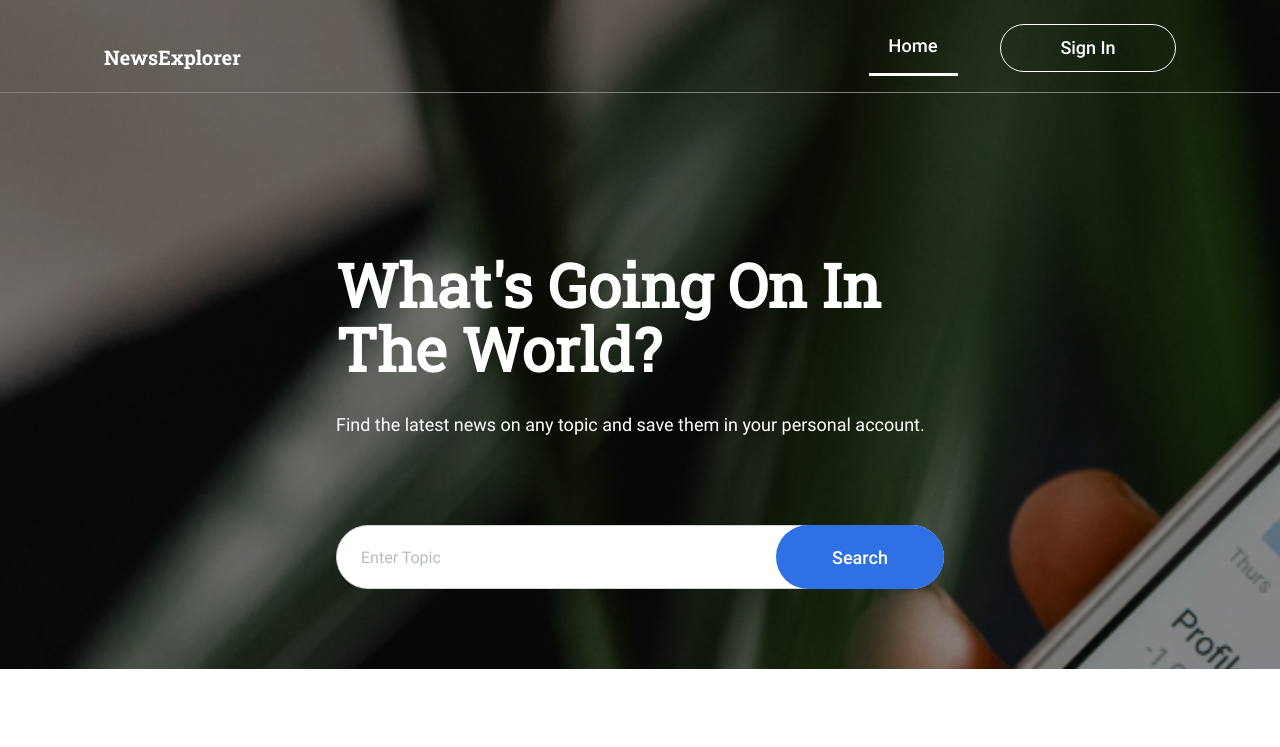
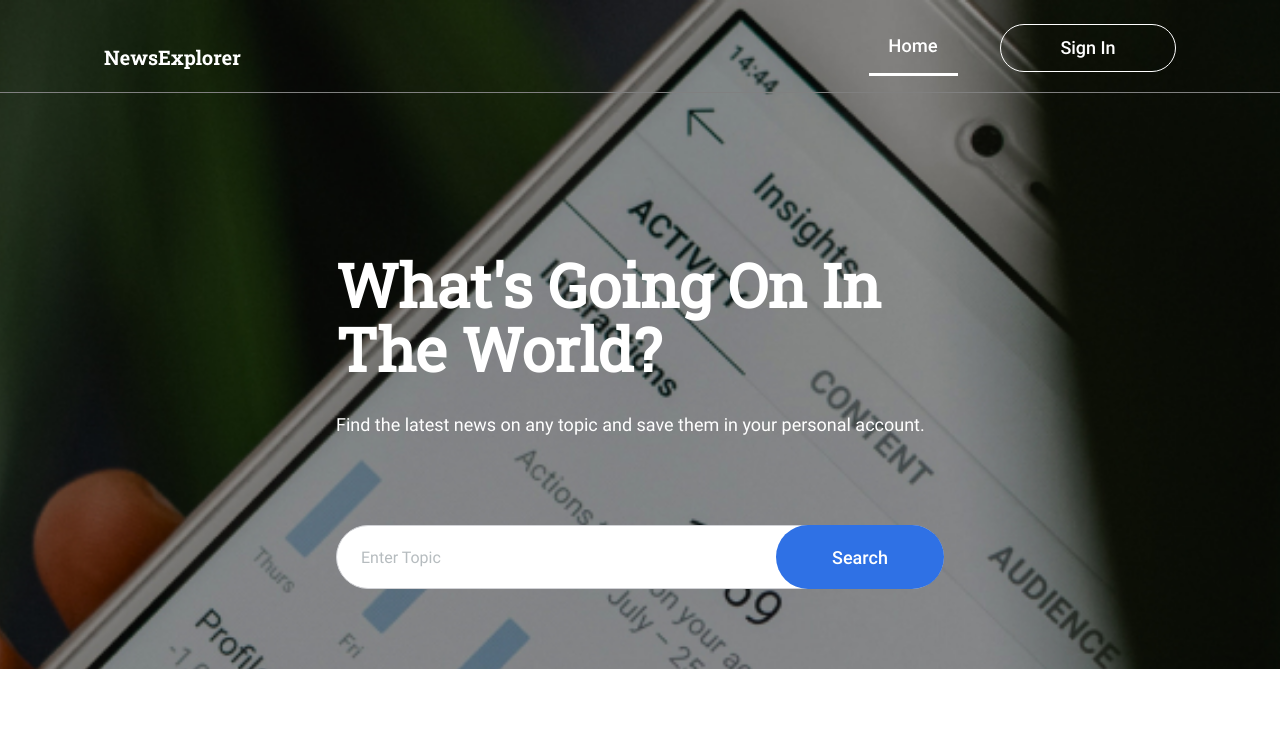
Before and after one commit to MrSurge87/Final_Project-Frontend, a React (Create React App) app: page / in a window 1280 px wide. Shown: the top 747 px of the page. Built offline with nearby package versions, Linux system fonts and the light colour scheme.

Commit message:
fix: updated background image to fit all sizes

```diff
--- a/src/components/App/App.css
+++ b/src/components/App/App.css
@@ -9,6 +9,6 @@
   background-image: url(../../images/background-logo.jpg);
   background-repeat: no-repeat;
   background-size: cover;
-
-  width: 100%;
+  background-position: center;
+  min-height: 100vh;
 }
```
